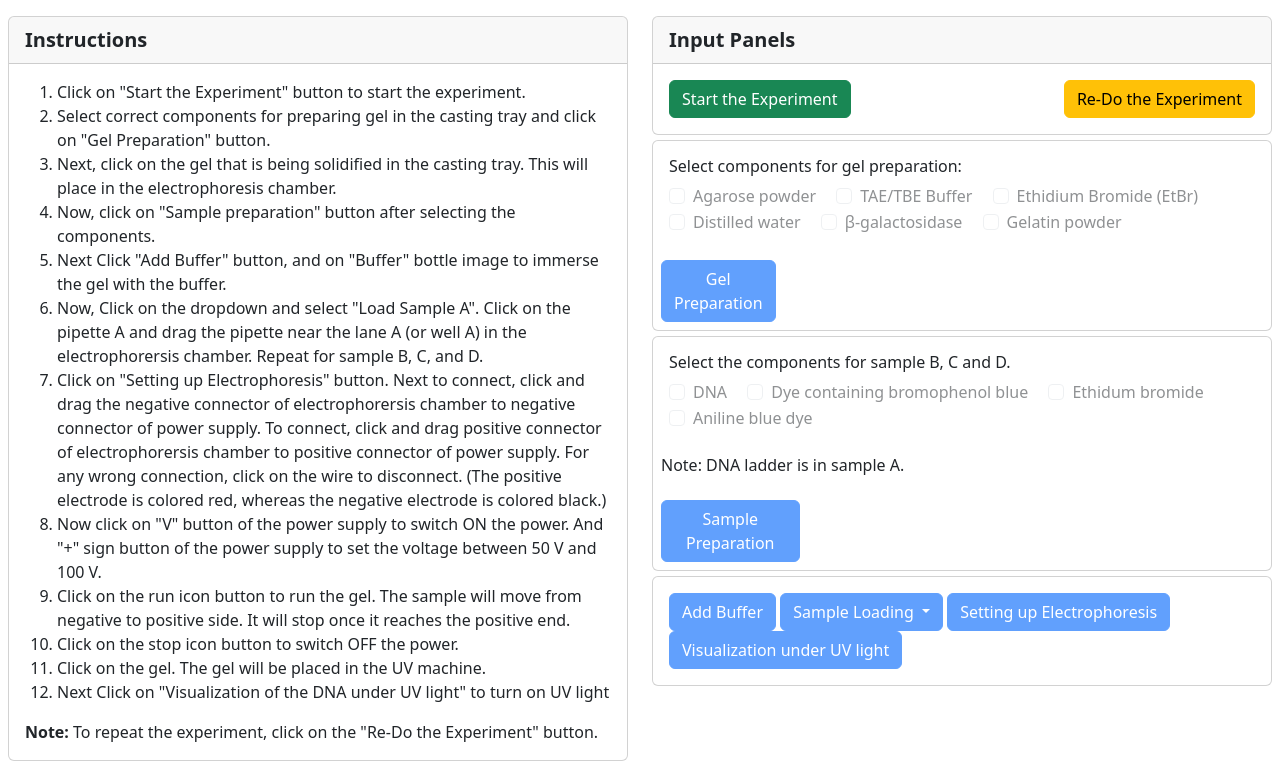
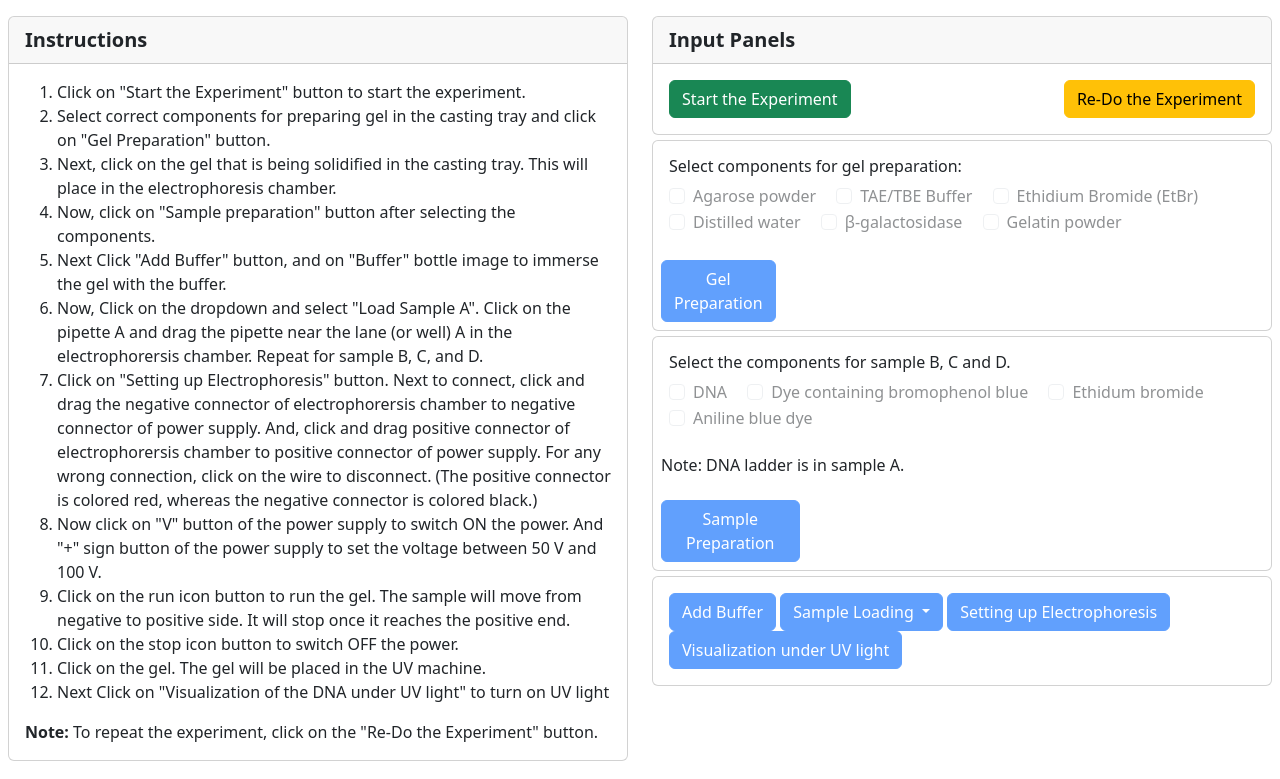
Before and after one commit to virtual-labs/exp-dna-agarose-gel-electrophoresis-iitkgp, a plain HTML site: page experiment/simulation/index.html in a window 1280 px wide. Shown: the top 779 px of the page. Drawn offline with nearby package versions, Linux system fonts and the light colour scheme.

Commit message:
agarosegel

```diff
--- a/experiment/simulation/index.html
+++ b/experiment/simulation/index.html
@@ -74,11 +74,12 @@ Developer: Prakriti Dhang
 
 							</li>
 							<li>Now, Click on the dropdown and select "Load Sample A". Click on the pipette A and drag
-								the pipette near the lane A (or well A) in the electrophorersis chamber. Repeat for sample B, C, and D.</li>
+								the pipette near the lane (or well) A in the electrophorersis chamber. Repeat for sample B, C, and D.</li>
 							<li> Click on "Setting up Electrophoresis" button. Next to connect, click and drag the negative connector of
 								electrophorersis
-								chamber to negative connector of power supply. To connect, click and drag
-								positive connector  of electrophorersis chamber to positive connector of power supply. For any wrong connection, click on the wire to disconnect. (The positive electrode is colored red, whereas the negative electrode is colored black.)
+								chamber to negative connector of power supply. And, click and drag
+								positive connector  of electrophorersis chamber to positive connector of power supply.
+								For any wrong connection, click on the wire to disconnect. (The positive connector is colored red, whereas the negative connector is colored black.)
 
 							</li>
 							<li> Now click on "V" button of the power supply to switch ON the power. And "+" sign button of the power supply to set the voltage between 50 V and  100 V.</li>
```
Also changed, not shown: experiment/contributors.md (+4 -5 lines), README.md, experiment/images/bufferimerse.png, experiment/images/final.png, experiment/images/initial-copy.png (added), experiment/images/initial.png, experiment/images/samplload1.png, experiment/images/uv.png, 2 other files.
